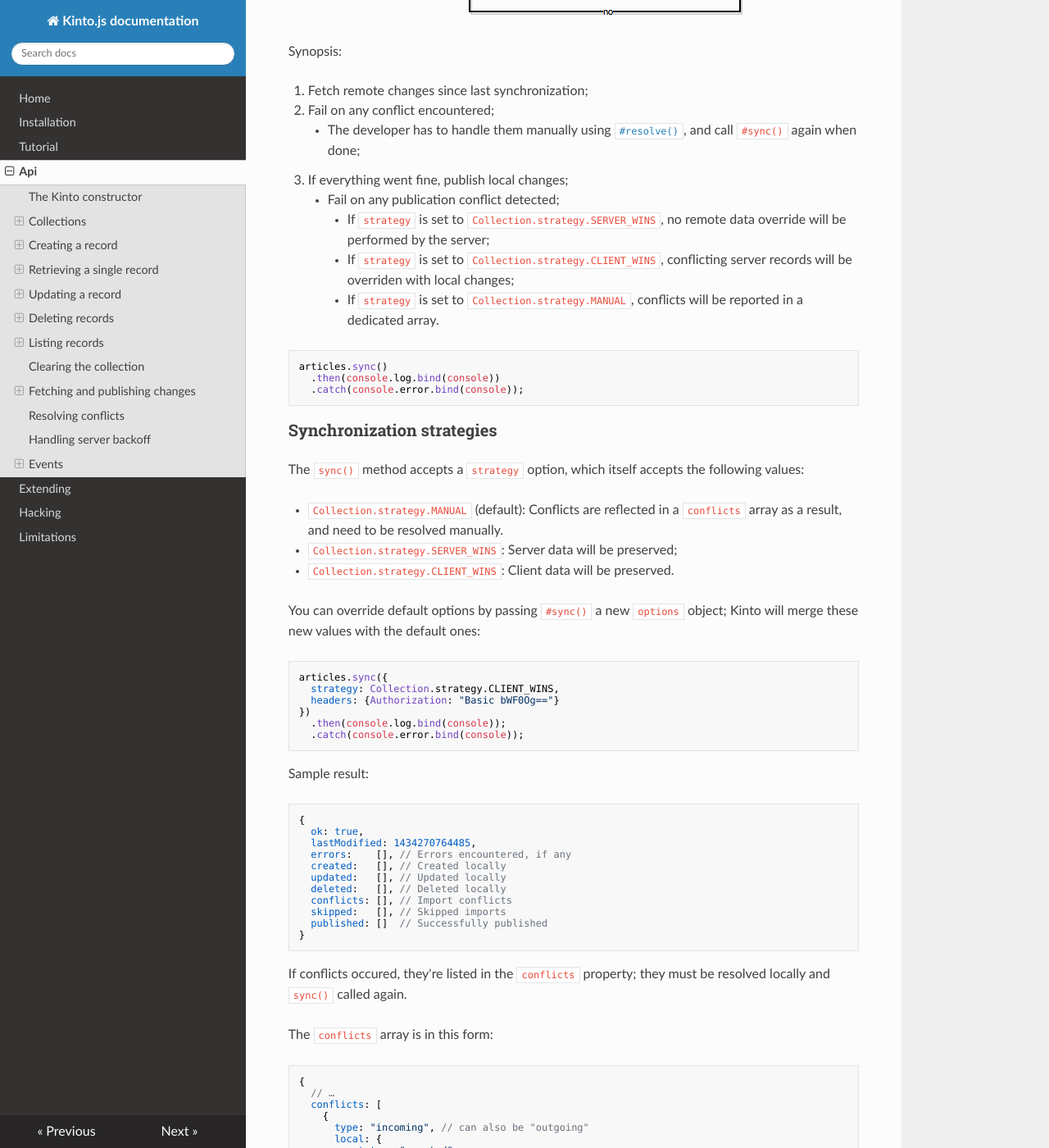
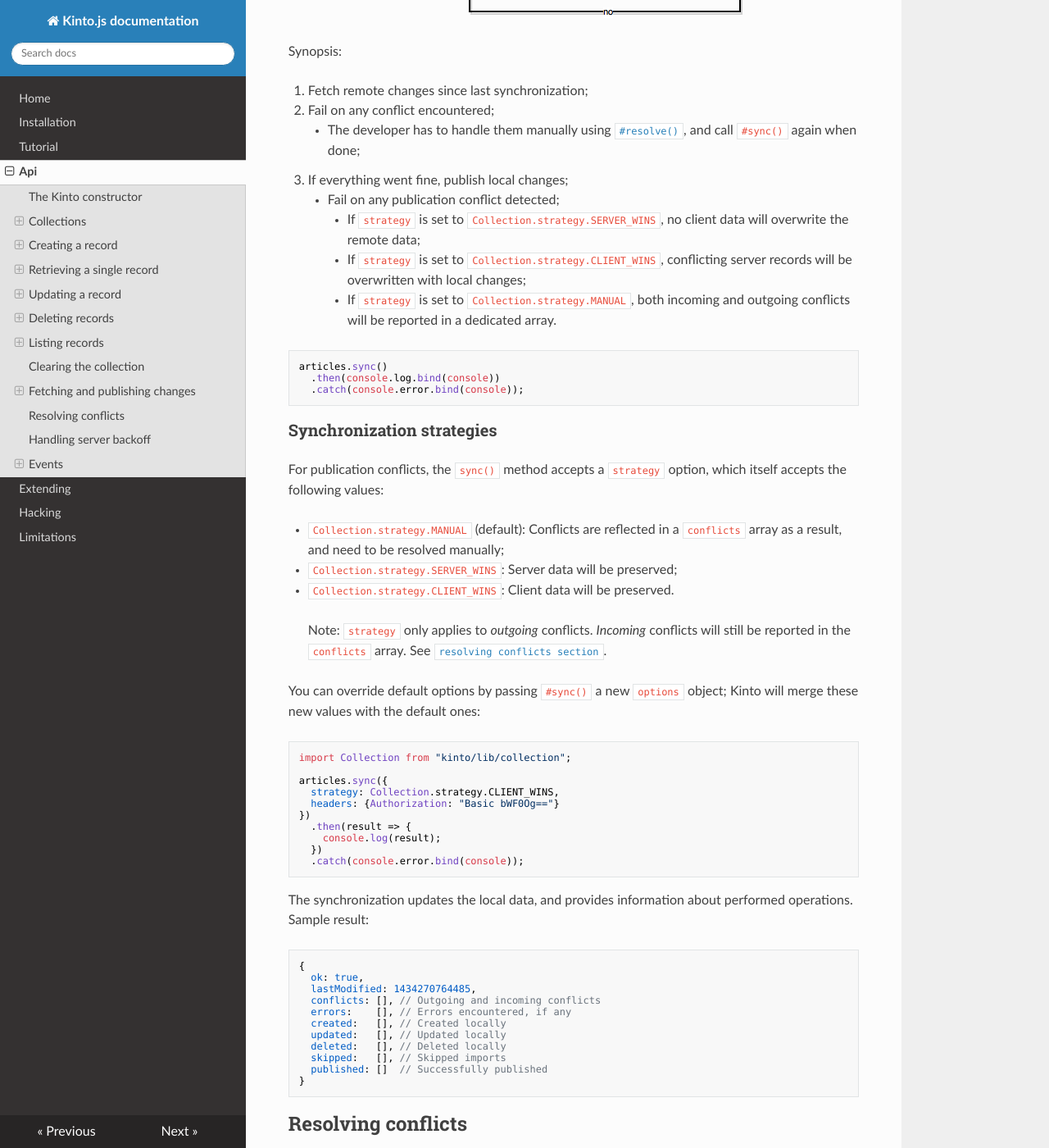
Before and after one commit to Kinto/kinto.js, an MkDocs documentation site: the page built from docs/api.md, in a window 1280 px wide and 1400 px high, scrolled down 4802 px. Shown: the whole window at 82% size. Built offline with MkDocs 1.6.1, drawn with Linux system fonts in a browser that asks for light colours; nearby versions of some CDN libraries; old or Windows-style settings are respelled for this version of MkDocs; some of the changed text lies outside the part shown.

Commit message:
Clarify docs about having to resolve incoming conflicts

````diff
--- a/docs/api.md
+++ b/docs/api.md
@@ -205,9 +205,9 @@ Synopsis:
     - The developer has to handle them manually using [`#resolve()`](#resolving-conflicts), and call `#sync()` again when done;
 3. If everything went fine, publish local changes;
     - Fail on any publication conflict detected;
-        * If `strategy` is set to `Collection.strategy.SERVER_WINS`, no remote data override will be performed by the server;
-        * If `strategy` is set to `Collection.strategy.CLIENT_WINS`, conflicting server records will be overriden with local changes;
-        * If `strategy` is set to `Collection.strategy.MANUAL`, conflicts will be reported in a dedicated array.
+        * If `strategy` is set to `Collection.strategy.SERVER_WINS`, no client data will overwrite the remote data;
+        * If `strategy` is set to `Collection.strategy.CLIENT_WINS`, conflicting server records will be overwritten with local changes;
+        * If `strategy` is set to `Collection.strategy.MANUAL`, both incoming and outgoing conflicts will be reported in a dedicated array.
 
 ```js
 articles.sync()
@@ -217,38 +217,50 @@ articles.sync()
 
 ### Synchronization strategies
 
-The `sync()` method accepts a `strategy` option, which itself accepts the following values:
+For publication conflicts, the `sync()` method accepts a `strategy` option, which itself accepts the following values:
 
-- `Collection.strategy.MANUAL` (default): Conflicts are reflected in a `conflicts` array as a result, and need to be resolved manually.
+- `Collection.strategy.MANUAL` (default): Conflicts are reflected in a `conflicts` array as a result, and need to be resolved manually;
 - `Collection.strategy.SERVER_WINS`: Server data will be preserved;
 - `Collection.strategy.CLIENT_WINS`: Client data will be preserved.
+
+> Note:
+> `strategy` only applies to *outgoing* conflicts. *Incoming* conflicts will still
+> be reported in the `conflicts` array. See [`resolving conflicts section`](#resolving-conflicts).
+
 
 You can override default options by passing `#sync()` a new `options` object; Kinto will merge these new values with the default ones:
 
 ```js
+import Collection from "kinto/lib/collection";
+
 articles.sync({
   strategy: Collection.strategy.CLIENT_WINS,
   headers: {Authorization: "Basic bWF0Og=="}
 })
-  .then(console.log.bind(console));
+  .then(result => {
+    console.log(result);
+  })
   .catch(console.error.bind(console));
 ```
 
+The synchronization updates the local data, and provides information about performed operations.
 Sample result:
 
 ```js
 {
   ok: true,
   lastModified: 1434270764485,
+  conflicts: [], // Outgoing and incoming conflicts
   errors:    [], // Errors encountered, if any
   created:   [], // Created locally
   updated:   [], // Updated locally
   deleted:   [], // Deleted locally
-  conflicts: [], // Import conflicts
   skipped:   [], // Skipped imports
   published: []  // Successfully published
 }
 ```
+
+## Resolving conflicts
 
 If conflicts occured, they're listed in the `conflicts` property; they must be resolved locally and `sync()` called again.
 
@@ -274,24 +286,28 @@ The `conflicts` array is in this form:
 }
 ```
 
-## Resolving conflicts
-
-Conflict resolution is achieved using the `#resolve()` method:
+Once the developer is done with merging records, conflicts are marked as
+resolved using the `#resolve()` method of the collection:
 
 ```js
-articles.sync()
-  .then(res => {
-    if (!conflicts.length)
-      return res;
-    return Promise.all(conflicts.map(conflict => {
-      return articles.resolve(conflict, conflict.remote);
-    }));
-  })
-  .then(_ => articles.sync())
-  .catch(console.error.bind(console));
+function sync() {
+  return articles.sync()
+    .then(res => {
+      if (res.ok)
+        return res;
+
+      // If conflicts, take remote version and sync again.
+      return Promise.all(res.conflicts.map(conflict => {
+        return articles.resolve(conflict, conflict.remote);
+      }))
+      .then(_ => sync());
+    })
+    .catch(console.error.bind(console));
+}
 ```
 
-Here we're solving encountered conflicts by picking all remote versions. After conflicts being properly addressed, we're syncing the collection again.
+Here we're solving encountered conflicts by picking all remote versions. After conflicts being properly addressed, we're syncing the collection again, until no conflicts occur.
+
 
 ## Handling server backoff
 
````
Also changed, not shown: other parts of docs/api.md (+1 -1 lines), docs/limitations.md (+1 -1 lines).
